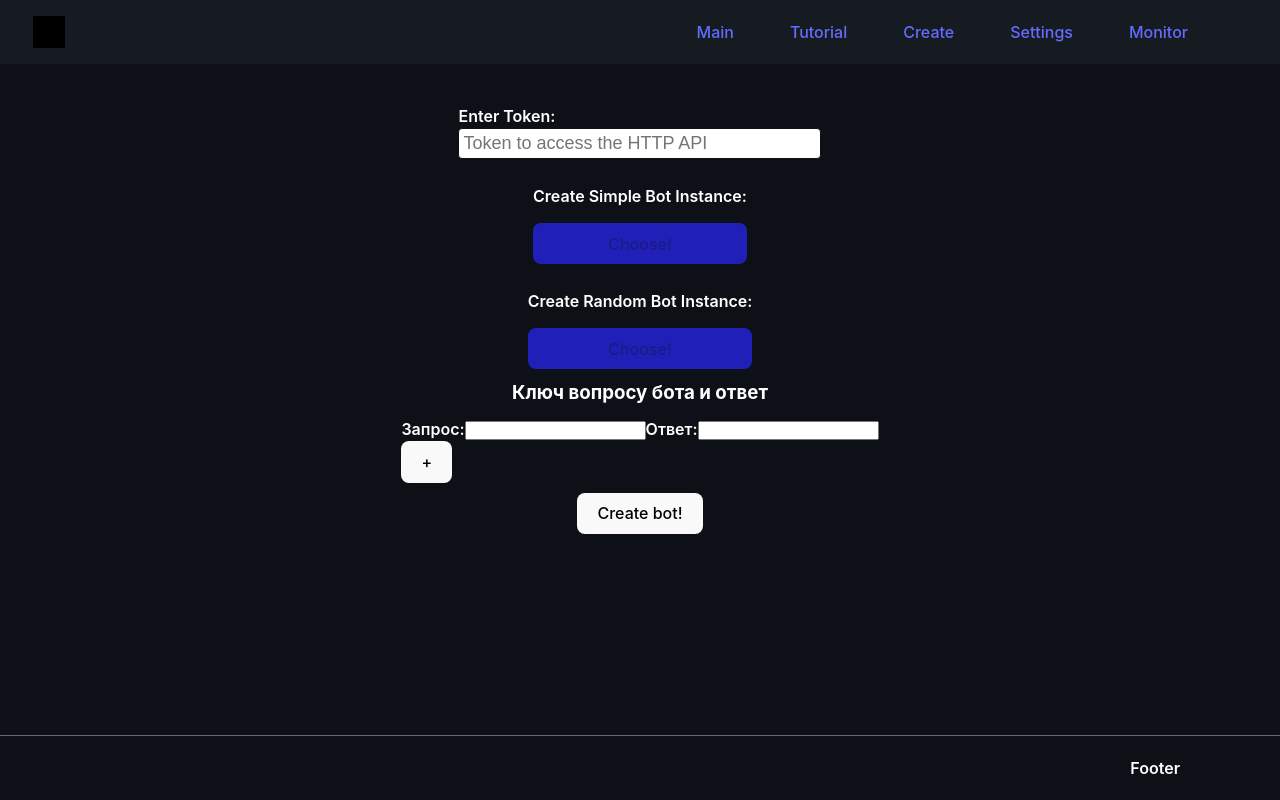
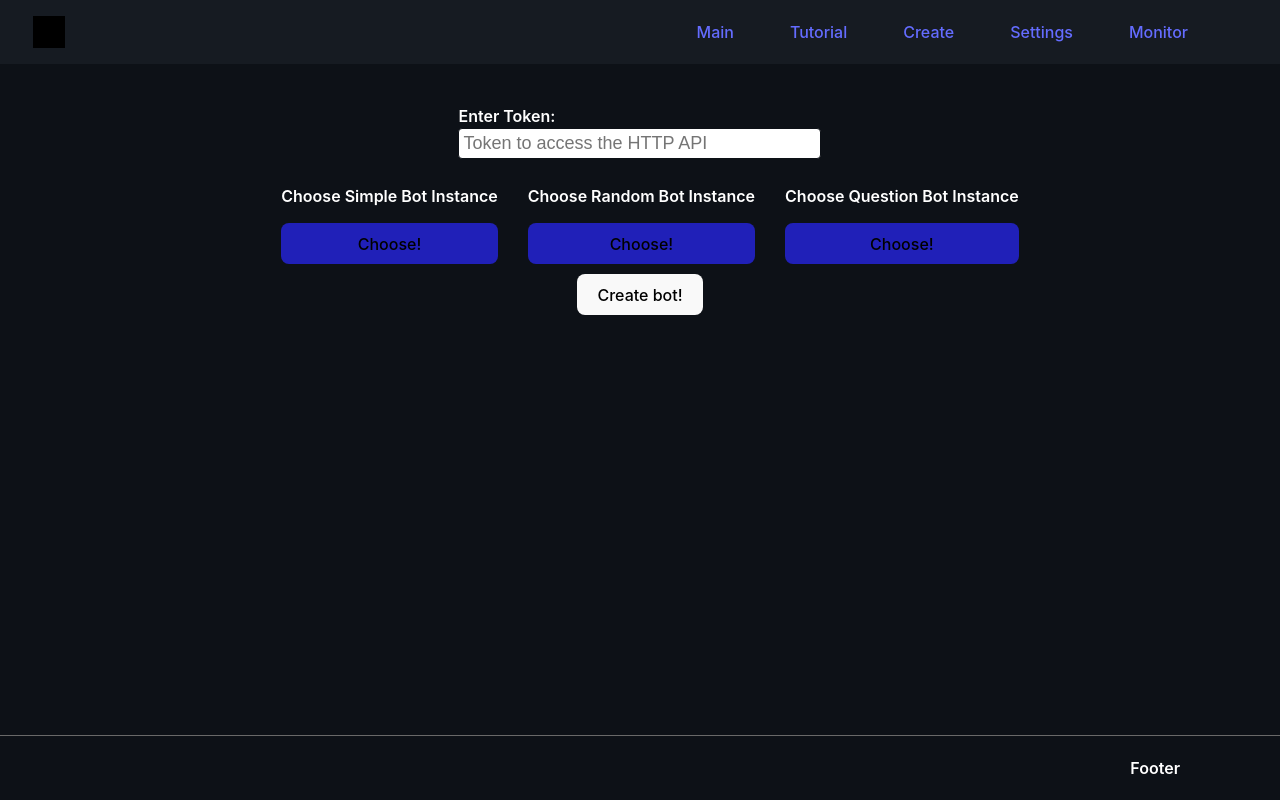
Before and after one commit to alexeyau/telebot-app, a React (Vite) app: page /#/create in a window 1280 px wide. Built offline with nearby package versions, Linux system fonts and the light colour scheme.

Commit message:
bot question/three question

```diff
--- a/src/pages/create/Create.css
+++ b/src/pages/create/Create.css
@@ -19,7 +19,7 @@
 .Create_ChooseBot {
   list-style: none;
   display: flex;
-  flex-direction: column;
+  flex-direction: row;
   gap: 10px;
   margin: 0 auto;
   align-items: center;
@@ -27,6 +27,7 @@
 
 .Create_List {
   margin-top: 15px;
+  margin-left: 20px;
 }
 
 .Create__button {
--- a/src/pages/create/Create.jsx
+++ b/src/pages/create/Create.jsx
@@ -2,6 +2,7 @@ import { useState } from 'react';
 
 import { BasicBotRandom } from '@/telebots/BasicBotRandom';
 import { BasicBot } from '@/telebots/BasicBot';
+import { BasicBotQuestion } from '@/telebots/BasicBotQuestion';
 
 import { getTelegramMessages, sendTelegramMessage } from '@services/telegramAPI.js';
 
@@ -17,12 +18,16 @@ function Create() {
   const setBotInstance = useBotStore((state) => state.setBotInstance);
 
   const token = getStorageItem('actualKey');
+  // console.log(activeBot, "---->")
 
-  const isRandomBotActive = activeBot === 'random';
-  const isSimpleBotActive = activeBot === 'simple';
+  // const isRandomBotActive = activeBot === 'random';
+  // const isSimpleBotActive = activeBot === 'simple';
+  const [isRandomBotActive, setIsRandomBotActive] = useState(false);
+  const [isSimpleBotActive, setIsSimpleBotActive] = useState(false);
+  const [isQuestionBotActive, setIsQuestionBotActive] = useState(false);
 
   const [isClassInputBot, setisClassInputBot] = useState(true);
-  const [arrayAdditionallySettingsOfBot, setArrayAdditionallySettingsOfBot] = useState([]);
+  const [arrayAdditionallyQuestionsOfBot, setArrayAdditionallyQuestionsOfBot] = useState([]);
   const [additionallyNameOfSettings, setAdditionallyNameOfSettings] = useState('');
   const [additionallyOptionsOfSettings, setAdditionallyOptionsOfSettings] = useState('');
   const [botName, setBotName] = useState('');
@@ -36,10 +41,20 @@ function Create() {
       ))
     : null;
 
+  const listOfSettings = arrayAdditionallyQuestionsOfBot.map((item, index) => {
+    return (
+      <div key={index}>
+        {' '}
+        {index})
+        <div>{item.name}</div>
+        <div>{item.options}</div>
+      </div>
+    );
+  });
+
   const createBot = () => {
     if (!token) return;
     if (!botName) return;
-    setBotInstance();
     const settings = {
       name: botName,
       saveProcessedMessageId: (mId) => {
@@ -71,20 +86,40 @@ function Create() {
     };
     if (botName === 'randomBot001') {
       const bot = new BasicBotRandom(settings);
+      //setBotInstance("random", settings);
       bot.start();
-    }
+    };
     if (botName === 'simpleBot01') {
       const bot = new BasicBot(settings);
+      //setBotInstance("simple", settings);
       bot.start();
-    }
+    };
+    if (botName === 'questionBot01') {
+      const bot = new BasicBotQuestion({...settings, oleg: 5});
+      //setBotInstance("question", settings);
+      bot.start();
+    };
   };
 
   const chooseBotRandom = () => {
+    setIsQuestionBotActive(false);
+    setIsSimpleBotActive(false);
+    setIsRandomBotActive(true);
     setBotName('randomBot001');
   };
 
   const chooseBotSimple = () => {
+    setIsQuestionBotActive(false);
+    setIsSimpleBotActive(true);
+    setIsRandomBotActive(false);
     setBotName('simpleBot01');
+  };
+
+  const chooseBotQuestion = () => {
+    setIsQuestionBotActive(true);
+    setIsSimpleBotActive(false);
+    setIsRandomBotActive(false);
+    setBotName('questionBot01');
   };
 
   const changeNameSettings = (event) => {
@@ -105,25 +140,14 @@ function Create() {
   };
 
   const addNewSettings = () => {
-    setArrayAdditionallySettingsOfBot([
-      ...arrayAdditionallySettingsOfBot,
+    setArrayAdditionallyQuestionsOfBot([
+      ...arrayAdditionallyQuestionsOfBot,
       {
         name: additionallyNameOfSettings,
         options: additionallyOptionsOfSettings,
       },
     ]);
   };
-
-  const listOfSettings = arrayAdditionallySettingsOfBot.map((item, index) => {
-    return (
-      <div key={index}>
-        {' '}
-        {index}
-        <div>{item.name}</div>
-        <div>{item.options}</div>
-      </div>
-    );
-  });
 
   return (
     <Layout>
@@ -144,13 +168,14 @@ function Create() {
         </li>
 
         <ul className='Create_ChooseBot'>
+
           <li className='Create_List'>
-            Create Simple Bot Instance:
+            Choose Simple Bot Instance
             <div>
               <button
                 className='Create__button'
                 onClick={chooseBotSimple}
-                disabled={!token || isRandomBotActive}
+                //disabled={!token || isRandomBotActive}
               >
                 Choose!
               </button>
@@ -158,35 +183,55 @@ function Create() {
           </li>
 
           <li className='Create_List'>
-            Create Random Bot Instance:
+            Choose Random Bot Instance
             <div>
               <button
                 className='Create__button'
                 onClick={chooseBotRandom}
-                disabled={!token || isSimpleBotActive}
+                //disabled={!token || isSimpleBotActive}
               >
                 Choose!
               </button>
             </div>
           </li>
+
+          <li className='Create_List'>
+            Choose Question Bot Instance
+            <div>
+              <button
+                className='Create__button'
+                onClick={chooseBotQuestion}
+                //disabled={!token || isSimpleBotActive}
+              >
+                Choose!
+              </button>
+            </div>
+          </li>
+
         </ul>
 
-        <h3>Ключ вопросу бота и ответ</h3>
+        {isQuestionBotActive && <div className='Create_AddNewOptions'>
+          <h3>Ключ вопросу бота и ответ</h3>
+          {settingsOfBot}
+          {listOfSettings}
 
-        {settingsOfBot}
-        {listOfSettings}
-
-        <div className='Create_AddNewOptions'>
           <div>
             Запрос:
             <input onChange={changeNameSettings} />
             Ответ:
             <input onChange={changeOptionsSettings} />
           </div>
-          <button className='button_addNewSettings' onClick={addNewSettings}>
+
+          <button
+            className='button_addNewSettings'
+            onClick={addNewSettings}
+            >
             +
           </button>
-        </div>
+        </div>}
+
+
+
 
         <button onClick={createBot}>Create bot!</button>
       </div>
--- a/src/pages/monitor/Monitor.css
+++ b/src/pages/monitor/Monitor.css
@@ -0,0 +1,7 @@
+.Monitor_ListOfUsers {
+    display: flex;
+}
+
+.Monitor_ListOfUser_Item {
+    margin: 0 10px 0 10px
+}
--- a/src/pages/monitor/Monitor.jsx
+++ b/src/pages/monitor/Monitor.jsx
@@ -1,11 +1,15 @@
 import './Monitor.css';
 
-import { getStorageItem, setStorageItem } from '@services/localStorage.js';
+import { getStorageItem } from '@services/localStorage.js';
 
 import Layout from '@/components/Layout';
 
 function Monitor() {
-  const user = getStorageItem('activeUser');
+  const users = JSON.parse(getStorageItem('activeUsers')).map(user => {
+    return (
+      <div className='Monitor_ListOfUser_Item' key={user}>{user } </div>
+    )
+  });
 
   return (
     <Layout>
@@ -14,7 +18,10 @@ function Monitor() {
         <ul>
           <li>You can see what is happening (service is not ready yet)</li>
           <li>
-            <div>user: {user}</div>
+            <div className='Monitor_ListOfUsers'>
+              <div>user:</div>
+              {users}
+            </div>
           </li>
         </ul>
       </div>
--- a/src/pages/test/Test.jsx
+++ b/src/pages/test/Test.jsx
@@ -45,8 +45,7 @@ function Test() {
     if (getStorageItem('actualKey').length < 1) {
       return;
     }
-    const token = inputRef.current?.value;
-    getTelegramBotName(token).then((readyData) => {
+    getTelegramBotName(getStorageItem('actualKey')).then((readyData) => {
       console.log(' >1> ', readyData);
       setTeleName(readyData.result.username);
       setResponseId([...responseid, { id: readyData.result.id }]);
@@ -57,8 +56,7 @@ function Test() {
     if (getStorageItem('actualKey').length < 1) {
       return;
     }
-    const token = inputRef.current?.value;
-    getTelegramMessages(token).then((readyData) => {
+    getTelegramMessages(getStorageItem('actualKey')).then((readyData) => {
       console.log(' >2> ', readyData);
       setTeleMessages(readyData.result.map((update) => update.message));
     });
@@ -68,10 +66,9 @@ function Test() {
     if (getStorageItem('actualKey').length < 1) {
       return;
     }
-    const token = inputRef.current?.value;
     const messageText = textareaRef.current?.value;
     console.log(textareaRef.current.value);
-    sendTelegramMessage(token, {
+    sendTelegramMessage(getStorageItem('actualKey'), {
       chat_id: userId,
       reply_to_message_id: replyToMessageId,
       text: messageText,
@@ -86,7 +83,6 @@ function Test() {
       return;
     }
     const botName = 'botName001';
-    const token = inputRef.current?.value;
     const settings = {
       name: botName,
       saveProcessedMessageId: (mId) => {
@@ -104,12 +100,12 @@ function Test() {
         return botData.processedUpdatesIds || [];
       },
       getTelegramMessagesAsync: async (lastUpdateId) => {
-        return getTelegramMessages(token, lastUpdateId).then((readyData) => {
+        return getTelegramMessages(getStorageItem('actualKey'), lastUpdateId).then((readyData) => {
           return readyData.result;
         });
       },
       sendTelegramMessageAsync: async (userId, messageText) => {
-        return sendTelegramMessage(token, {
+        return sendTelegramMessage(getStorageItem('actualKey'), {
           chat_id: userId,
           text: messageText,
         });
@@ -127,7 +123,6 @@ function Test() {
       return;
     }
     const botName = 'botName_gpt0';
-    const token = inputRef.current?.value;
     const tokenGpt = inputRefGpt.current?.value;
     const settings = {
       name: botName,
@@ -146,12 +141,12 @@ function Test() {
         return botData.processedUpdatesIds || [];
       },
       getTelegramMessagesAsync: async (lastUpdateId) => {
-        return getTelegramMessages(token, lastUpdateId).then((readyData) => {
+        return getTelegramMessages(getStorageItem('actualKey'), lastUpdateId).then((readyData) => {
           return readyData.result;
         });
       },
       sendTelegramMessageAsync: async (userId, messageText) => {
-        return sendTelegramMessage(token, {
+        return sendTelegramMessage(getStorageItem('actualKey'), {
           chat_id: userId,
           text: messageText,
         });
@@ -227,7 +222,6 @@ function Test() {
           <li>
             <textarea
               className='Test__textarea'
-              ref={textareaRef}
               placeholder='Greetings'
             ></textarea>
           </li>
--- /dev/null
+++ b/src/telebots/BasicBotQuestion.js
@@ -0,0 +1,43 @@
+import { BasicBot } from './BasicBot';
+import { setStorageItem, getStorageItem } from '@services/localStorage.js';
+
+export class BasicBotQuestion extends BasicBot {
+  constructor(initSettings) {
+    super(initSettings);
+  }
+
+  async _sendResponse(update) {
+
+    if(!getStorageItem("numberOfQuestion")) {
+      setStorageItem("numberOfQuestion", 0);
+    };
+
+    const questions = [
+      {question: 'Какой год основания Санкт-Петербурга?', answer: '1703'},
+      {question: 'Кто изображен на банкноте в 100 рублей?', answer: 'Пушкин'},
+      {question: 'Как называется самое высокое здание в мире?', answer: 'Бурдж Халифа'},
+    ];
+
+    if(update.message?.text === '/start') {
+      this.sendTelegramMessageAsync(update.message?.from.id, 'Привет! Ответьте на первый вопрос:\n' + questions[getStorageItem("numberOfQuestion")].question);
+      this._onSend(update);
+      return;
+    };
+
+    if(update.message?.text === questions[getStorageItem("numberOfQuestion")].answer) {
+      setStorageItem("numberOfQuestion", Number(getStorageItem("numberOfQuestion")) + 1);
+      if(Number(getStorageItem("numberOfQuestion")) == questions.length) {
+        this.sendTelegramMessageAsync(update.message?.from.id, 'Правильно, вы ответили на все вопросы');
+        this._onSend(update);
+        setStorageItem("numberOfQuestion", 0)
+        return;
+      }
+      this.sendTelegramMessageAsync(update.message?.from.id, 'Правильно, вот следующий вопрос:\n' + questions[getStorageItem("numberOfQuestion")].question);
+      this._onSend(update);
+      return;
+    } else {
+      this.sendTelegramMessageAsync(update.message?.from.id, 'Не верно, попробуйте снова');
+      this._onSend(update);
+    }
+  };
+}
```
Also changed, not shown: src/telebots/BasicBot.js (+12 -1 lines).
